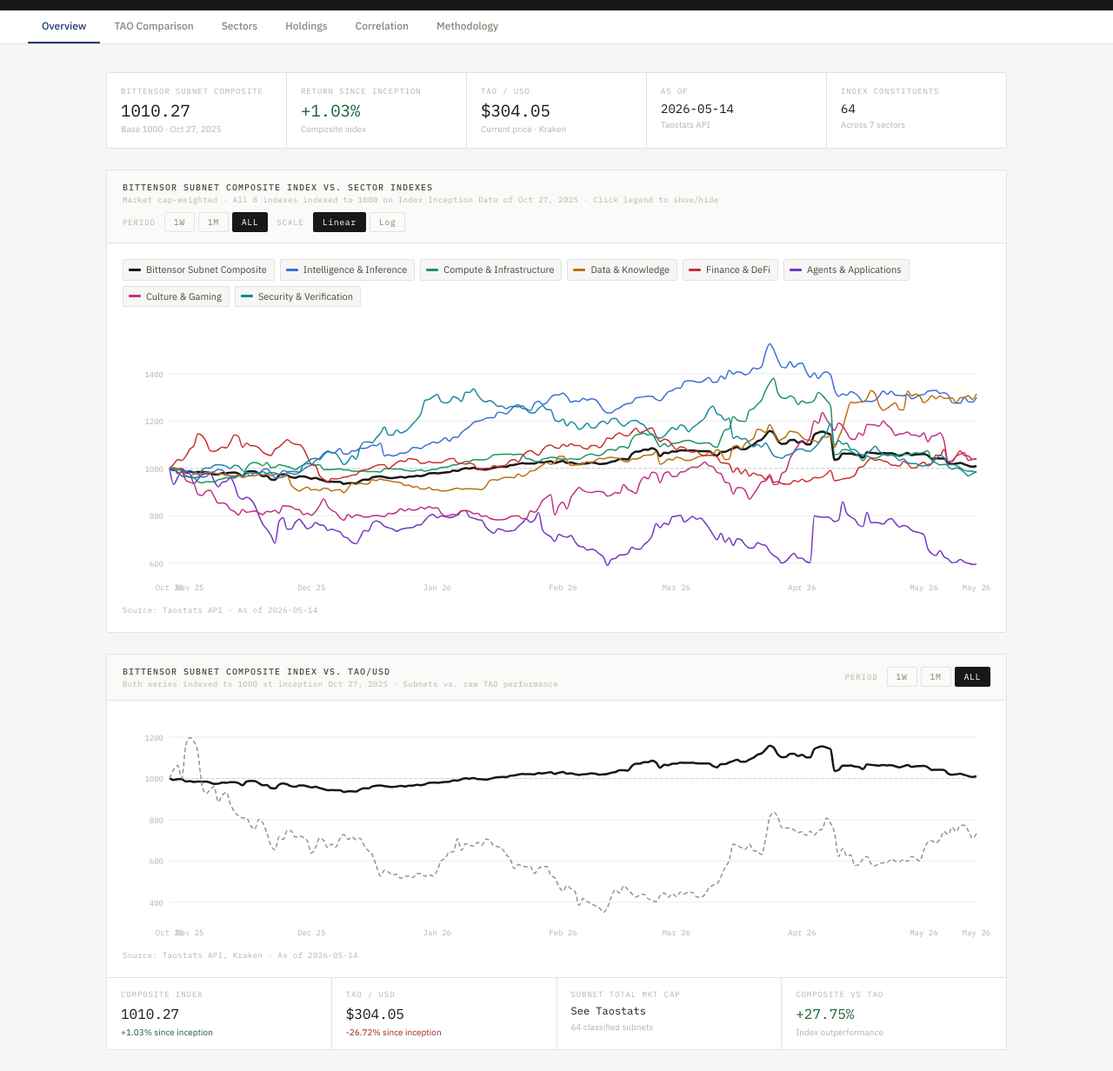
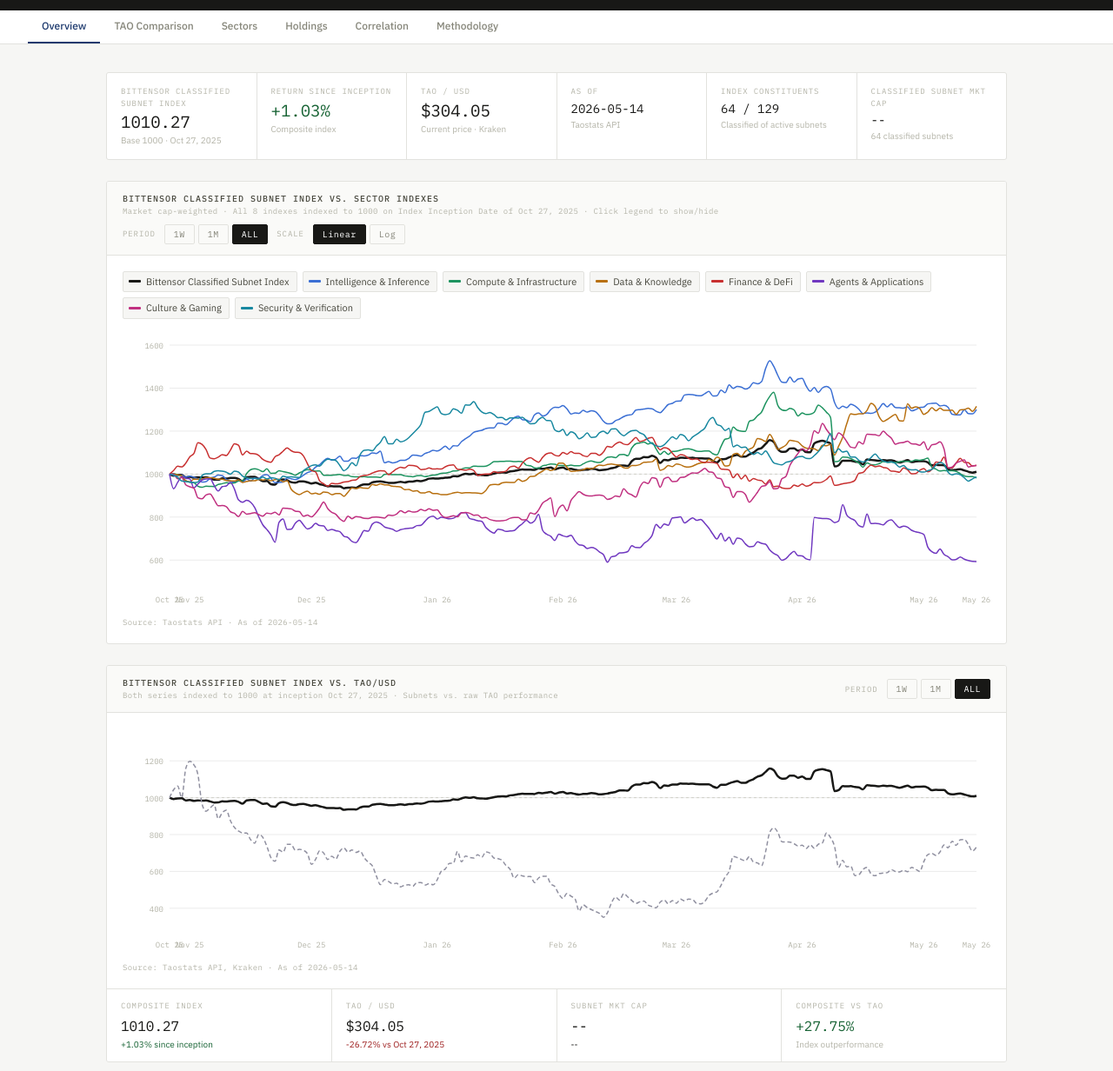
Before and after one commit to botjim123/Bittensor_Subnet_Dashboard, a plain HTML site: page index.html in a window 1280 px wide. Shown: the part 36-1268 px from the top of the page at 87% size. Drawn offline with nearby package versions, Linux system fonts and the light colour scheme.

Commit message:
Add files via upload

```diff
--- a/index.html
+++ b/index.html
@@ -24,7 +24,7 @@
 .nav a:hover{color:var(--text)}
 .nav a.active{color:var(--blue);border-bottom-color:var(--blue)}
 .wrap{max-width:1100px;margin:0 auto;padding:2rem}
-.stats{display:grid;grid-template-columns:repeat(5,1fr);background:var(--border);gap:1px;border:1px solid var(--border);border-radius:3px;overflow:hidden;margin-bottom:1.5rem}
+.stats{display:grid;grid-template-columns:repeat(6,1fr);background:var(--border);gap:1px;border:1px solid var(--border);border-radius:3px;overflow:hidden;margin-bottom:1.5rem}
 .stat{background:var(--surface);padding:14px 16px}
 .stat-lbl{font-family:'IBM Plex Mono',monospace;font-size:9px;letter-spacing:.1em;text-transform:uppercase;color:var(--faint);margin-bottom:6px}
 .stat-val{font-family:'IBM Plex Mono',monospace;font-size:19px;font-weight:400;color:var(--text);line-height:1}
@@ -118,7 +118,7 @@
 
   <div class="stats">
     <div class="stat">
-      <div class="stat-lbl">Bittensor Subnet Composite</div>
+      <div class="stat-lbl">Bittensor Classified Subnet Index</div>
       <div class="stat-val" id="s-tm">--</div>
       <div class="stat-sub">Base 1000 · Oct 27, 2025</div>
     </div>
@@ -139,8 +139,13 @@
     </div>
     <div class="stat">
       <div class="stat-lbl">Index Constituents</div>
-      <div class="stat-val" style="font-size:14px">64</div>
-      <div class="stat-sub">Across 7 sectors</div>
+      <div class="stat-val" style="font-size:14px">64 / 129</div>
+      <div class="stat-sub">Classified of active subnets</div>
+    </div>
+    <div class="stat">
+      <div class="stat-lbl">Classified Subnet Mkt Cap</div>
+      <div class="stat-val" style="font-size:14px" id="s-mcap">--</div>
+      <div class="stat-sub">64 classified subnets</div>
     </div>
   </div>
 
@@ -148,7 +153,7 @@
   <div class="card" id="overview">
     <div class="card-hdr">
       <div>
-        <div class="card-title">Bittensor Subnet Composite Index vs. Sector Indexes</div>
+        <div class="card-title">Bittensor Classified Subnet Index vs. Sector Indexes</div>
         <div class="card-meta" id="main-chart-meta">Market cap-weighted · Loading...</div>
       </div>
       <div style="display:flex;gap:10px;align-items:center;flex-wrap:wrap">
@@ -177,7 +182,7 @@
   <div class="card" id="tao">
     <div class="card-hdr">
       <div>
-        <div class="card-title">Bittensor Subnet Composite Index vs. TAO/USD</div>
+        <div class="card-title">Bittensor Classified Subnet Index vs. TAO/USD</div>
         <div class="card-meta">Both series indexed to 1000 at inception Oct 27, 2025 · Subnets vs. raw TAO performance</div>
       </div>
       <div class="pbrow" id="tao-tog">
@@ -201,12 +206,12 @@
       <div style="background:var(--surface);padding:12px 16px">
         <div style="font-family:IBM Plex Mono,monospace;font-size:9px;letter-spacing:.1em;text-transform:uppercase;color:var(--faint);margin-bottom:4px">TAO / USD</div>
         <div style="font-family:IBM Plex Mono,monospace;font-size:16px;color:var(--text)" id="tao-detail-price">--</div>
-        <div style="font-size:10px;color:var(--faint);margin-top:2px" id="tao-detail-tao-ret">Since inception</div>
+        <div style="font-size:10px;margin-top:2px" id="tao-detail-tao-ret">--</div>
       </div>
       <div style="background:var(--surface);padding:12px 16px">
-        <div style="font-family:IBM Plex Mono,monospace;font-size:9px;letter-spacing:.1em;text-transform:uppercase;color:var(--faint);margin-bottom:4px">Subnet Total Mkt Cap</div>
+        <div style="font-family:IBM Plex Mono,monospace;font-size:9px;letter-spacing:.1em;text-transform:uppercase;color:var(--faint);margin-bottom:4px">Subnet Mkt Cap</div>
         <div style="font-family:IBM Plex Mono,monospace;font-size:16px;color:var(--text)" id="tao-detail-mcap">--</div>
-        <div style="font-size:10px;color:var(--faint);margin-top:2px">64 classified subnets</div>
+        <div style="font-size:10px;margin-top:2px" id="tao-detail-mcap-sub">--</div>
       </div>
       <div style="background:var(--surface);padding:12px 16px">
         <div style="font-family:IBM Plex Mono,monospace;font-size:9px;letter-spacing:.1em;text-transform:uppercase;color:var(--faint);margin-bottom:4px">Composite vs TAO</div>
@@ -281,7 +286,7 @@
       <div class="card-meta">Version 1.0</div>
     </div>
     <div class="card-body">
-      <div class="mrow"><div class="mkey">Index Family</div><div class="mval">Eight indexes: the <strong>Bittensor Subnet Composite Index</strong>, a market capitalization-weighted composite of all classified subnets, and seven sector indexes corresponding to each defined Sector in the classification taxonomy. The Composite Index serves as the primary benchmark for the Bittensor subnet ecosystem.</div></div>
+      <div class="mrow"><div class="mkey">Index Family</div><div class="mval">Eight indexes: the <strong>Bittensor Classified Subnet Index</strong>, a market capitalization-weighted composite of all classified subnets, and seven sector indexes corresponding to each defined Sector in the classification taxonomy. The Composite Index serves as the primary benchmark for the Bittensor subnet ecosystem.</div></div>
       <div class="mrow"><div class="mkey">Index Inception Date</div><div class="mval">October 27, 2025. All indexes are initialized at a base value of <strong>1000.00</strong> on the Index Inception Date.</div></div>
       <div class="mrow"><div class="mkey">Index Calculation</div><div class="mval">Each index is calculated as follows:<br><br><strong>Index(t) = Index(t-1) x [sum over i of w(i,t-1) x (P(i,t) / P(i,t-1))]</strong><br><br>where <em>i</em> denotes each eligible constituent, <em>w(i,t-1)</em> is the prior-day market capitalization weight of constituent <em>i</em>, and <em>P(i,t)</em> and <em>P(i,t-1)</em> are the USD-denominated prices of constituent <em>i</em> on days <em>t</em> and <em>t-1</em>, respectively.</div></div>
       <div class="mrow"><div class="mkey">Weighting Methodology</div><div class="mval">Market capitalization-weighted. Daily weights are computed as:<br><br><strong>w(i,t-1) = MarketCap(i,t-1) / sum over j of MarketCap(j,t-1)</strong><br><br>where the denominator sums prior-day market capitalizations across all eligible constituents within the applicable index. Weights are recalculated each calendar day. No constituent weight caps are applied in the current methodology version.</div></div>
@@ -319,7 +324,7 @@
 
 <script>
 const TM = 'Total Market (BSACS-TM)';
-const TM_LBL = 'Bittensor Subnet Composite';
+const TM_LBL = 'Bittensor Classified Subnet Index';
 const SECTORS = ['Intelligence & Inference','Compute & Infrastructure','Data & Knowledge',
   'Finance & DeFi','Agents & Applications','Culture & Gaming','Security & Verification'];
 const COLORS = {
@@ -438,7 +443,7 @@
 // ── CHART UTILS ──
 let logScale = false;
 
-function makeChart(el, data, series, height, ttId, showBaseLine, rebase) {
+function makeChart(el, data, series, height, ttId, showBaseLine, rebase, showMeta) {
   el.innerHTML='';
   const W=el.clientWidth||900, H=height;
   const pad={top:16,right:16,bottom:32,left:54};
@@ -456,8 +461,11 @@
   const svg=d3.select(el).append('svg').attr('width',W).attr('height',H);
   const x=d3.scalePoint().domain(plotData.map(d=>d.date)).range([pad.left,W-pad.right]);
   const yFn = logScale ? d3.scaleLog() : d3.scaleLinear();
-  const yMin = logScale ? d3.min(allV)*0.95 : d3.min(allV)*.97;
-  const y = yFn.domain([yMin, d3.max(allV)*1.03]).range([H-pad.bottom,pad.top]);
+  const minV = d3.min(allV);
+  const maxV = d3.max(allV);
+  const yMin = logScale ? Math.max(minV * 0.95, 1) : minV * 0.97;
+  const yMax = logScale ? maxV * 1.05 : maxV * 1.03;
+  const y = yFn.domain([yMin, yMax]).range([H-pad.bottom,pad.top]).nice();
   const yt=y.ticks(5);
   svg.selectAll('.yg').data(yt).enter().append('line')
     .attr('x1',pad.left).attr('x2',W-pad.right)
@@ -466,7 +474,7 @@
   svg.selectAll('.yl').data(yt).enter().append('text')
     .attr('x',pad.left-7).attr('y',d=>y(d)+4).attr('text-anchor','end')
     .attr('font-family','IBM Plex Mono,monospace').attr('font-size',9).attr('fill','#b4b4a8')
-    .text(d=>d.toFixed(0));
+    .text(d=>d>=1000?d.toFixed(0):d>=100?d.toFixed(0):d.toFixed(1));
   if(showBaseLine&&y.domain()[0]<1000&&y.domain()[1]>1000){
     svg.append('line').attr('x1',pad.left).attr('x2',W-pad.right)
       .attr('y1',y(1000)).attr('y2',y(1000))
@@ -494,6 +502,10 @@
       const row=plotData[idx]; if(!row)return;
       let html=`<b>${row.date}</b>`;
       series.forEach(({key,label})=>{html+=`<br>${label}: ${row[key]?.toFixed(2)??'--'}`});
+      if(showMeta){
+        if(row._tao_price!=null) html+=`<br>TAO price: $${row._tao_price.toFixed(2)}`;
+        if(row._mcap!=null){const m=row._mcap;html+=`<br>Subnet mkt cap: ${m>=1e9?'$'+(m/1e9).toFixed(2)+'B':'$'+(m/1e6).toFixed(0)+'M'}`;}
+      }
       ttEl.innerHTML=html; ttEl.style.opacity='1';
       const r=el.getBoundingClientRect();
       ttEl.style.left=(e.clientX-r.left+14)+'px';
@@ -533,7 +545,12 @@
     {key:TM,label:TM_LBL,color:COLORS[TM],width:2.5},
     {key:'TAO/USD',label:'TAO/USD (indexed)',color:'#9090a0',width:1.5,dash:'5,3'},
   ];
-  makeChart(el,data,series,260,'tt2',true,rebase);
+  // add mcap and tao_price to plot data for tooltip
+  const dataWithMeta = data.map(d => {
+    const orig = allData.find(r => r.date === d.date) || {};
+    return {...d, _mcap: orig.total_mcap_usd, _tao_price: orig.tao_price};
+  });
+  makeChart(el,dataWithMeta,series,260,'tt2',true,rebase,true);
   const last=allData[allData.length-1];
   const tmRet=pct(allData,TM,'ALL');
   const taoRetAll=((last?.tao_indexed/1000)-1)*100;
@@ -553,14 +570,21 @@
   }
   if(priceEl){
     priceEl.textContent=last?.tao_price?'$'+last.tao_price.toFixed(2):'--';
-    taoRetEl.textContent=fp2(taoRetAll)+' since inception';
-    taoRetEl.style.color=taoRetAll>=0?'var(--green)':'var(--red)';
+    const taoChg=last?.tao_price&&allData[0]?.tao_price?(((last.tao_price/allData[0].tao_price)-1)*100):null;
+    taoRetEl.textContent=taoChg!=null?fp2(taoChg)+' vs Oct 27, 2025':'--';
+    taoRetEl.style.color=taoChg!=null?(taoChg>=0?'var(--green)':'var(--red)'):'var(--faint)';
   }
-  if(mcapEl&&last?.tao_price){
-    // estimate total classified subnet mcap from the composite index movement
-    // we dont have raw mcap in data.json so note it
-    mcapEl.textContent='See Taostats';
-    mcapEl.style.fontSize='12px';
+  if(mcapEl){
+    const firstMcap=allData[0]?.total_mcap_usd;
+    const lastMcap=last?.total_mcap_usd;
+    const fmt=v=>v>=1e9?'$'+(v/1e9).toFixed(2)+'B':'$'+(v/1e6).toFixed(0)+'M';
+    mcapEl.textContent=lastMcap?fmt(lastMcap):'--';
+    const mcapSub=document.getElementById('tao-detail-mcap-sub');
+    if(mcapSub&&firstMcap&&lastMcap){
+      const chg=((lastMcap/firstMcap)-1)*100;
+      mcapSub.textContent=`${fmt(firstMcap)} at inception · ${fp2(chg)}`;
+      mcapSub.style.color=chg>=0?'var(--green)':'var(--red)';
+    }
   }
   if(spreadEl){
     const spread=tmRet-taoRetAll;
@@ -816,6 +840,11 @@
   te.className='stat-val';
   document.getElementById('s-date').textContent=last?.date??'--';
   document.getElementById('hd-date').textContent=`As of ${last?.date??'--'}`;
+  const mcapEl=document.getElementById('s-mcap');
+  if(mcapEl&&last?.total_mcap_usd){
+    const m=last.total_mcap_usd;
+    mcapEl.textContent=m>=1e9?'$'+(m/1e9).toFixed(1)+'B':'$'+(m/1e6).toFixed(0)+'M';
+  }
 }
 
 // TOGGLES
```
Also changed, not shown: correlation_data.json (+1 -1 lines).
